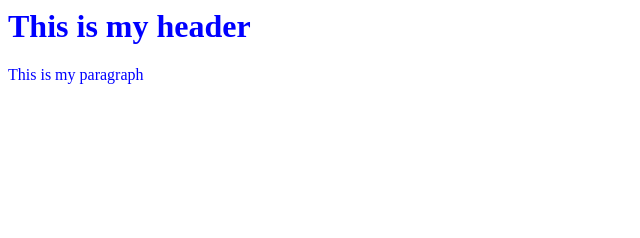
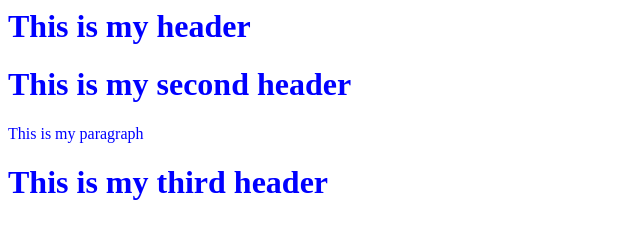
Before and after one commit to A-Hameiri/Learn-Git-SSH, a plain HTML site: page Index.html in a window 1280 px wide. Shown: the whole page, without its empty margins (0-640 px from the left). Drawn offline with Linux system fonts and the light colour scheme.

Commit message:
added headers two and three

```diff
--- a/Index.html
+++ b/Index.html
@@ -12,7 +12,9 @@
 <body>
 
 <h1> This is my header</h1>
+<h1>  This is my second header</h1>
 <p> This is my paragraph</p>
+<h1> This is my third header</h1>
 
 </body>
 
```
